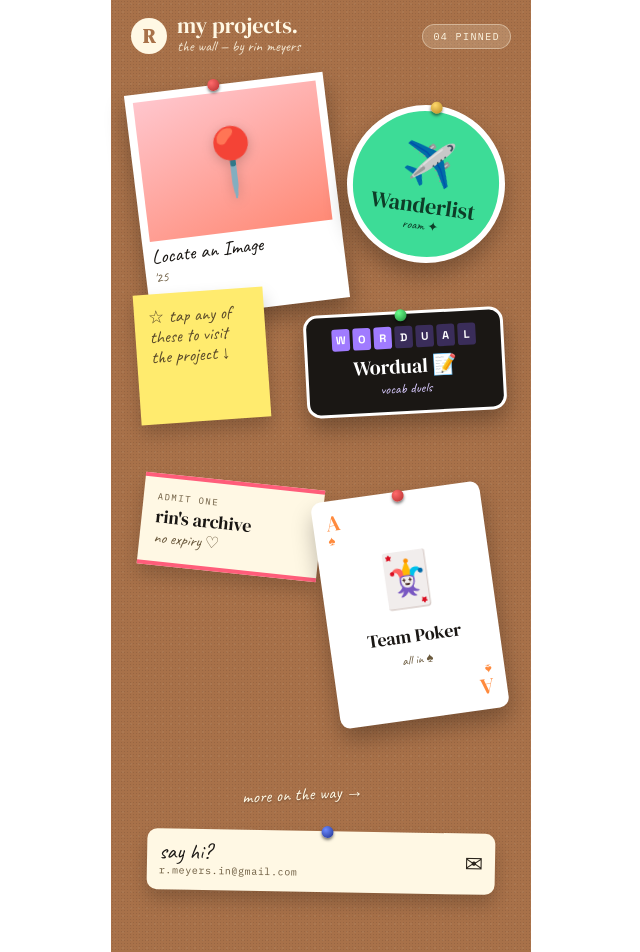
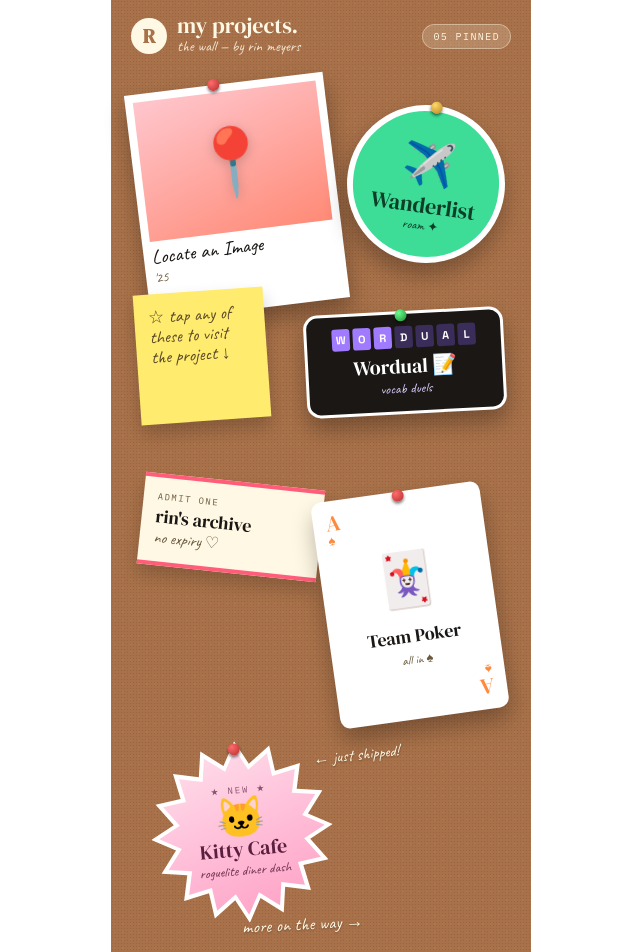
Before and after one commit to PanFishz/rm-dashboard, a Next.js app: page / in a window 1280 px wide. Shown: the top 952 px of the page, without its empty margins (319-959 px from the left). Built offline with nearby package versions, Linux system fonts and the light colour scheme.

Commit message:
add kitty cafe sticker

```diff
--- a/app/data/projects.ts
+++ b/app/data/projects.ts
@@ -35,4 +35,11 @@ export const projects: Project[] = [
     gradient: "from-amber-400 via-orange-500 to-red-500",
     emoji: "🃏",
   },
+  {
+    name: "Kitty Cafe",
+    url: "https://www.kittycafe.rinmeyers.com",
+    description: "Cats and coffee — a cozy café experience.",
+    gradient: "from-pink-400 via-rose-400 to-pink-500",
+    emoji: "🐱",
+  },
 ];
--- a/app/page.tsx
+++ b/app/page.tsx
@@ -28,6 +28,17 @@ const F = {
   mono:   "var(--font-ibm-plex), 'IBM Plex Mono', monospace",
   sans:   "var(--font-space-grotesk), 'Space Grotesk', sans-serif",
 };
+
+// 16-point starburst — outer R=50%, inner r=38%, starting at top (270°), step 22.5°
+const BURST_POLY = "polygon(50% 0%, 57% 13%, 69% 4%, 71% 18%, 85% 15%, 82% 29%, 96% 31%, 87% 43%, 100% 50%, 87% 57%, 96% 69%, 82% 71%, 85% 85%, 71% 82%, 69% 96%, 57% 87%, 50% 100%, 43% 87%, 31% 96%, 29% 82%, 15% 85%, 18% 71%, 4% 69%, 13% 57%, 0% 50%, 13% 43%, 4% 31%, 18% 29%, 15% 15%, 29% 18%, 31% 4%, 43% 13%)";
+
+const PROJECTS = [
+  { id: 'locate',  title: 'Locate an Image', emoji: '📍', short: 'where was this photo taken?', color: '#ff8a76', color2: '#ffc6cd', ink: '#5a1a26', year: '2025' },
+  { id: 'wander',  title: 'Wanderlist',       emoji: '✈️', short: 'plan · track · roam',         color: '#3ddc97', color2: '#aef3cf', ink: '#0e3d28', year: '2024' },
+  { id: 'wordual', title: 'Wordual',           emoji: '📝', short: 'vocabulary duels',            color: '#a07bff', color2: '#d9cbff', ink: '#28194d', year: '2024' },
+  { id: 'poker',   title: 'Team Poker',        emoji: '🃏', short: 'bring your friends. all in.', color: '#ff8a3d', color2: '#ffd9a8', ink: '#5e2a0c', year: '2023' },
+  { id: 'kitty',   title: 'Kitty Cafe',        emoji: '🐱', short: 'roguelite diner dash',        color: '#ff9ec4', color2: '#ffe0ec', ink: '#5a1f3e', year: '2026' },
+];
 
 export default function Home() {
   return (
@@ -91,12 +102,12 @@ export default function Home() {
             flexShrink: 0,
           }}
         >
-          04 PINNED
+          05 PINNED
         </div>
       </header>
 
       {/* CORK SURFACE */}
-      <div style={{ position: "relative", height: 920, margin: "0 12px" }}>
+      <div style={{ position: "relative", height: 1060, margin: "0 12px" }}>
 
         {/* 1 · Polaroid — Locate an Image */}
         <a
@@ -309,11 +320,72 @@ export default function Home() {
           </div>
         </a>
 
-        {/* 7 · Doodled arrow — decorative */}
+        {/* 7 · Kitty Cafe — pink starburst sticker */}
+        {(() => {
+          const C = PROJECTS[4];
+          return (
+            <a
+              href="https://www.kittycafe.rinmeyers.com"
+              target="_blank"
+              rel="noopener noreferrer"
+              aria-label="Kitty Cafe — roguelite diner dash"
+              className="cork-item"
+              style={{
+                all: "unset" as CSSProperties["all"],
+                cursor: "pointer",
+                position: "absolute", top: 670, left: 28,
+                width: 182, height: 182, transform: "rotate(-5deg)",
+                display: "block",
+              }}
+            >
+              <Pin color="red" top={2} left="46%" />
+              {/* outer white burst — die-cut border */}
+              <div style={{
+                position: "absolute", inset: 0,
+                background: "#fff", clipPath: BURST_POLY,
+                filter: "drop-shadow(0 10px 14px rgba(0,0,0,0.28))",
+              }} />
+              {/* inner colored burst */}
+              <div style={{
+                position: "absolute", inset: 8,
+                background: `linear-gradient(160deg, ${C.color2} 0%, ${C.color} 100%)`,
+                clipPath: BURST_POLY,
+                display: "flex", flexDirection: "column",
+                alignItems: "center", justifyContent: "center",
+                textAlign: "center", color: C.ink, padding: "0 22px",
+              }}>
+                <div style={{
+                  fontFamily: F.mono,
+                  fontSize: 9, letterSpacing: "0.2em", textTransform: "uppercase",
+                  opacity: 0.7, marginBottom: 1,
+                }}>★ new ★</div>
+                <div style={{ fontSize: 40, lineHeight: 1 }}>{C.emoji}</div>
+                <div style={{ fontFamily: F.serif, fontSize: 20, lineHeight: 0.95, marginTop: 2 }}>{C.title}</div>
+                <div style={{ fontFamily: F.hand, fontSize: 14, marginTop: 1, opacity: 0.85 }}>{C.short}</div>
+              </div>
+            </a>
+          );
+        })()}
+
+        {/* "← just shipped!" handwritten note */}
         <div
           aria-hidden="true"
           style={{
-            position: "absolute", top: 710, left: "30%",
+            position: "absolute", top: 672, left: 190,
+            transform: "rotate(-6deg)",
+            fontFamily: F.hand, fontSize: 16, color: "#fff8e4",
+            textShadow: "0 1px 2px rgba(0,0,0,0.3)",
+            whiteSpace: "nowrap",
+          }}
+        >
+          ← just shipped!
+        </div>
+
+        {/* 8 · Doodled arrow — decorative */}
+        <div
+          aria-hidden="true"
+          style={{
+            position: "absolute", top: 840, left: "30%",
             fontFamily: F.hand, fontSize: 18, color: "#fff8e4",
             transform: "rotate(-3deg)",
             textShadow: "0 1px 2px rgba(0,0,0,0.3)",
@@ -322,14 +394,14 @@ export default function Home() {
           more on the way →
         </div>
 
-        {/* 8 · Email tag */}
+        {/* 9 · Email tag */}
         <a
           href="mailto:r.meyers.in@gmail.com"
           aria-label="Email Rin Meyers — r.meyers.in@gmail.com"
           className="cork-item"
           style={{
             "--rot": "1deg",
-            position: "absolute", top: 760, left: 24, right: 24,
+            position: "absolute", top: 890, left: 24, right: 24,
             padding: 12,
             background: "#fff8e4", borderRadius: 10,
             boxShadow: "0 10px 18px rgba(0,0,0,0.2)",
```
Also changed, not shown: 1 other file (tests, documents, lock files or other folders).
